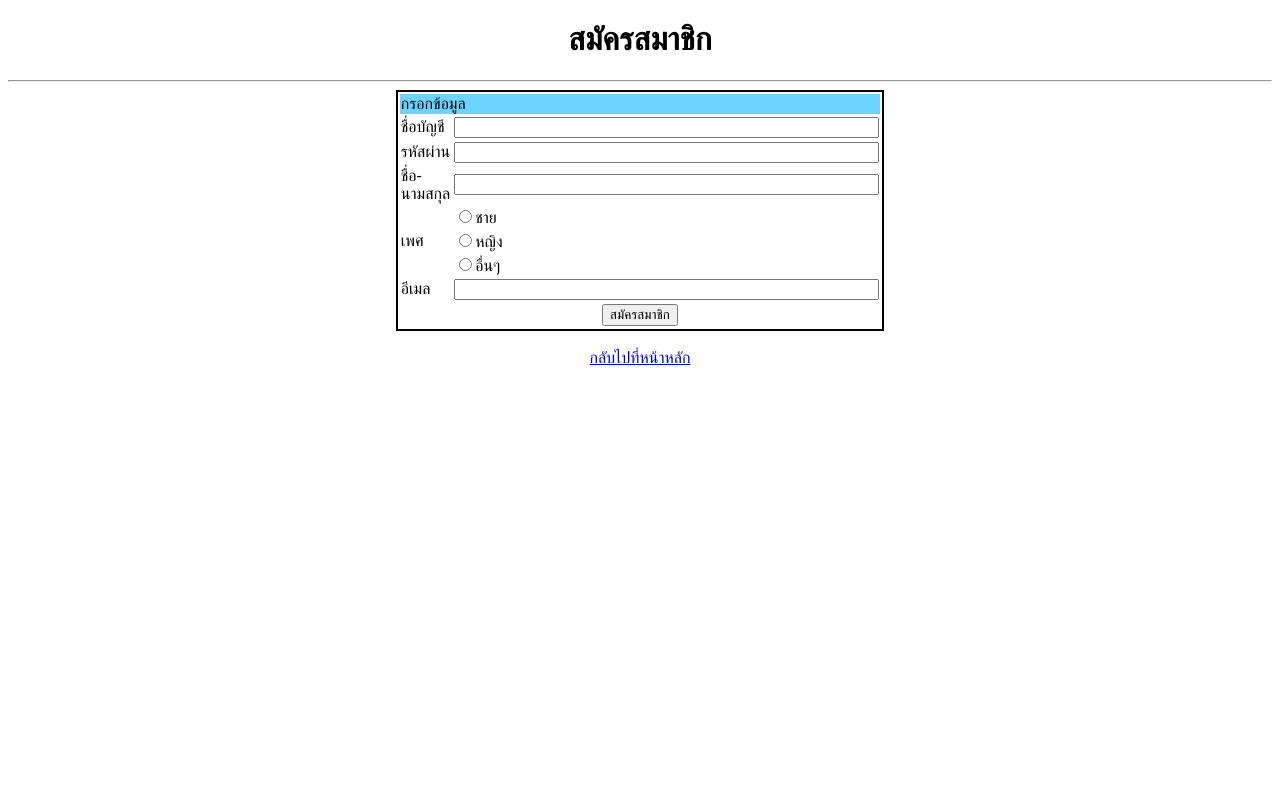
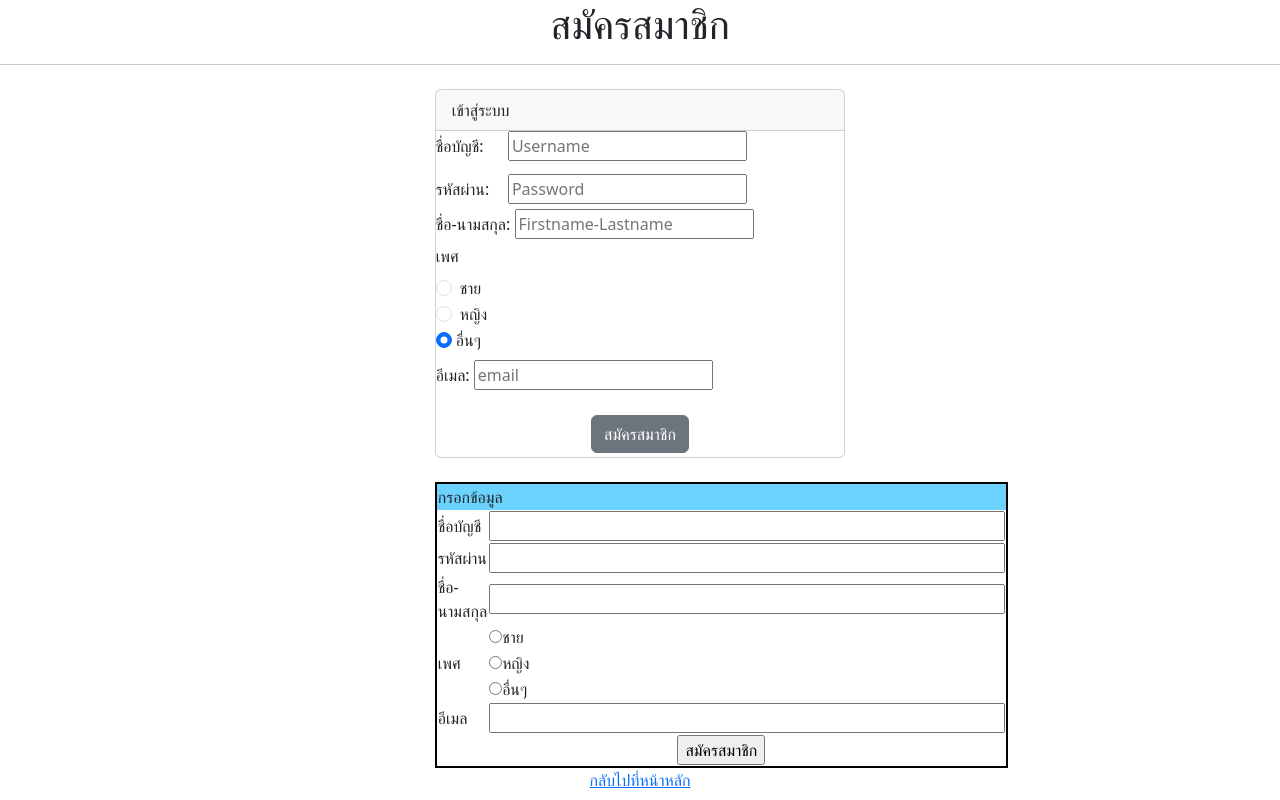
Before and after one commit to RyModkub/Webborad.ECT, a PHP site: page /register.php in a window 1280 px wide. Run offline with PHP 8.4, Linux system fonts and the light colour scheme.

Commit message:
register
register

```diff
--- a/register.php
+++ b/register.php
@@ -4,23 +4,75 @@
     <meta charset="UTF-8">
     <meta name="viewport" content="width=device-width, initial-scale=1.0">
     <title>register</title>
+    <link href="https://cdn.jsdelivr.net/npm/bootstrap@5.3.2/dist/css/bootstrap.min.css" rel="stylesheet" integrity="sha384-T3c6CoIi6uLrA9TneNEoa7RxnatzjcDSCmG1MXxSR1GAsXEV/Dwwykc2MPK8M2HN" crossorigin="anonymous">
+    <script src="https://cdn.jsdelivr.net/npm/bootstrap@5.3.2/dist/js/bootstrap.bundle.min.js" integrity="sha384-C6RzsynM9kWDrMNeT87bh95OGNyZPhcTNXj1NW7RuBCsyN/o0jlpcV8Qyq46cDfL" crossorigin="anonymous"></script>
+    <link rel="stylesheet" href="https://cdn.jsdelivr.net/npm/bootstrap-icons@1.11.3/font/bootstrap-icons.min.css">
 </head>
 <body>
 <?php session_start();  ?>
     <h1 style="text-align: center;">สมัครสมาชิก</h1>
     <hr>
+    <div class="row mt-4">
+        <div class="col-lg-4 col-md-3 col-sm-2 col-1"></div>
+        <div class="col-lg-4 col-md-6 col-sm-8 col-10">
+    <div class="card">
+                <div class="card-header">เข้าสู่ระบบ</div>
+                <form action="verify.php" method="POST">
+                    <div class="form-group c">
+                        <label for="user" class="form-label col-2">ชื่อบัญชี:</label>
+                        <input type="text" id="user" name="login" class="col-auto" placeholder="Username" required>
+                    </div>
+                    <div class="form-group mt-2">
+                        <label for="pass" class="form-label col-2">รหัสผ่าน:</label>
+                        <input type="password" id="pass" class="col-auto"name="password" placeholder="Password" required>
+                    </div>
+                    <div class="form-group">
+                        <label for="name" class="form-label">ชื่อ-นามสกุล:</label>
+                        <input type="text" id="name" name="name" class="" placeholder="Firstname-Lastname" required>
+                    </div>
+                    <div>
+                        <label class="form-label ">เพศ</label>
+                    <div class="form-check">
+                    <input class="form-check-input" type="radio" name="gender" id="M">
+                    <label label class="form-check-label" for="M">
+                     ชาย
+                    </label>
+                    </div>
+                    <div class="form-check">
+
+                    <input class="form-check-input" type="radio" name="gender" id="F" checked>
+                    <label class="form-check-label" for="F">
+                    หญิง
+                    </label>
+                    </div>
+                    <input class="form-check-input" type="radio" name="gender" id="O" checked>
+                    <label class="form-check-label" for="O">
+                    อื่นๆ
+                    </label>
+                    </div>
+                    <div class="form-group mt-2">
+                        <label for="email" class="form-label">อีเมล:</label>
+                        <input type="password" id="email" class=""name="email" placeholder="email" required>
+                    </div>
+                    <div class="d-flex justify-content-center mt-3">
+                    <button type="submit" class="btn btn-secondary m-1">สมัครสมาชิก</button>
+                    </div>
+                </form>
+            </div>
+    <br>
+
     <table style="border: 2px solid black; width: 30%;" align="center">
         <tr><td style="background-color: #6cd2fe;" colspan="2" >กรอกข้อมูล</td></tr>
         <tr><td>ชื่อบัญชี</td><td><input type="text" name="login" size="50"></td></tr>
         <tr><td>รหัสผ่าน</td><td><input type="password" name="password" size="50"></td></tr>
-        <tr><td>ชื่อ-นามสกุล</td><td><input type="text" name="login" size="50"></td></tr>
+        <tr><td>ชื่อ-นามสกุล</td><td><input type="text" name="name" size="50"></td></tr>
         <tr><td></td><td><input type="radio" name="gender" value="m">ชาย</td></tr>
         <tr><td>เพศ</td><td><input type="radio" name="gender" value="f">หญิง</td></tr>
         <tr><td></td><td><input type="radio" name="gender" value="other">อื่นๆ</td></tr>
-        <tr><td>อีเมล</td><td><input type="email" name="login" size="50"></td></tr>
+        <tr><td>อีเมล</td><td><input type="email" name="email" size="50"></td></tr>
         <tr style="text-align: center;"><td colspan="2"><input type="submit" value="สมัครสมาชิก"></td></tr>
     </table>
-    <br>
+        </div>
     <div style="text-align: center;">
         <a href="index.php">กลับไปที่หน้าหลัก</a>
     </div>
```
Also changed, not shown: register_save.php (added, +13 -0 lines), webboard.sql (added, +139 -0 lines).
